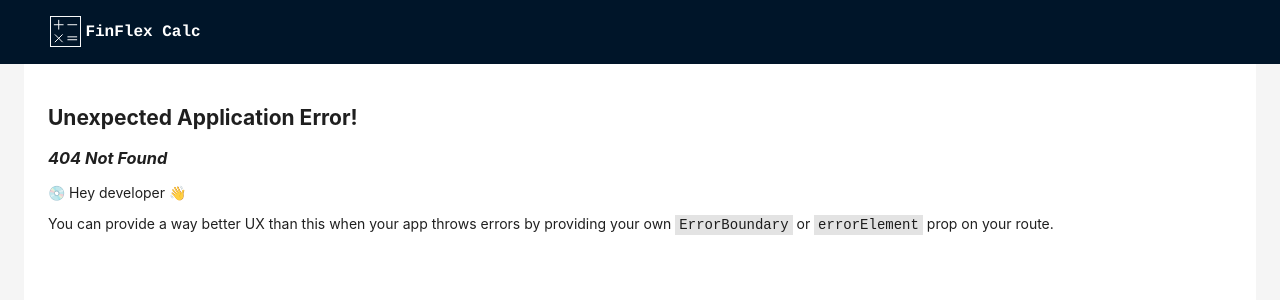
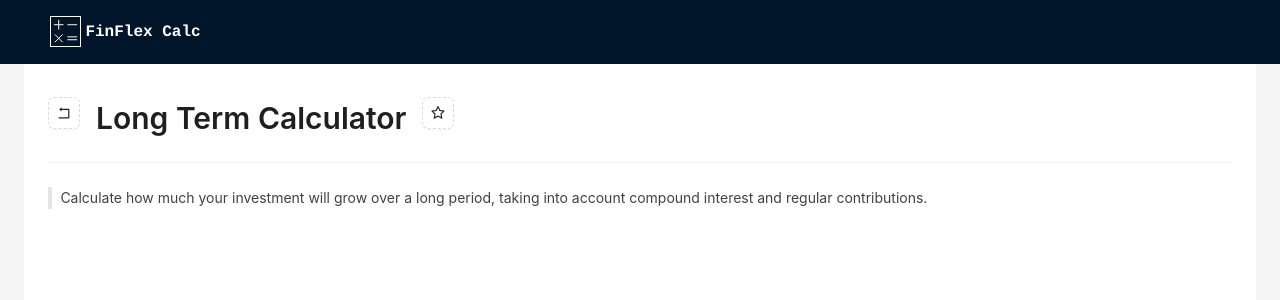
Before and after one commit to MelvinJMani/finflex-calc, a React (Vite) app: page /calculator/long_term in a window 1280 px wide. Before the commit this address had no page. Shown: the top 300 px of the page. Built offline with nearby package versions, Linux system fonts and the light colour scheme.

Commit message:
Calculator page

```diff
--- a/src/App.tsx
+++ b/src/App.tsx
@@ -1,12 +1,18 @@
 import { createBrowserRouter, RouterProvider } from 'react-router-dom';
 import AppLayout from './components/Layout';
 import Home from './views/home';
+import Calculator from './views/calculator';
 
 const router = createBrowserRouter([
   {
     path: '/',
     element: <Home />,
   },
+  {
+    path: '/calculator/:name',
+    element: <Calculator />,
+    caseSensitive: true,
+  }
 ]);
 
 const App: React.FC = () => {
--- a/src/components/CalculatorLink.tsx
+++ b/src/components/CalculatorLink.tsx
@@ -35,8 +35,8 @@ const CalculatorLink: React.FC<CalculatorLinkProps> = ({
   const iconPath = icon ? iconMap[icon] : null;
   return (
     <Col className="gutter-row" span={6}>
-      <a href={link}>
-        <Card hoverable style={{ width: 240, minHeight: 300 }}>
+      <a href={`/calculator/${link}`}>
+        <Card hoverable style={{ width: 280, minHeight: 300 }}>
           <Meta avatar={<Avatar shape="square" size={64} src={iconPath} />} title={title} description={description} />
         </Card>
       </a>
--- a/src/data/list_of_calculators.json
+++ b/src/data/list_of_calculators.json
@@ -1,7 +1,7 @@
 [
   {
     "id": 1,
-    "name": "Long Term Investment",
+    "name": "Long Term",
     "link": "long_term",
     "description": "Calculate how much your investment will grow over a long period, taking into account compound interest and regular contributions.",
     "icon": "long_term"
--- /dev/null
+++ b/src/utils/index.ts
@@ -0,0 +1,40 @@
+import data from '../data/list_of_calculators.json';
+
+const BOOKMARK_KEY = "finflex:favorites";
+
+export const getCalculatorByName = (name: string) => {
+    return data.find(calculator => calculator.link === name);
+}
+
+// Utility functions to manage favorites in localStorage
+export const toggleFavorite = (name: string): boolean => {
+    const favorites = getFavorites();
+
+    if (favorites.includes(name)) {
+        // Remove the name if it's already a favorite
+        const updatedFavorites = favorites.filter(fav => fav !== name);
+        saveFavorites(updatedFavorites);
+        return true;
+    } else {
+        // Add the name if it's not already a favorite
+        favorites.push(name);
+        saveFavorites(favorites);
+        return true;
+    }
+}
+
+export const isFavorite = (name: string): boolean => {
+    const favorites = getFavorites();
+    return favorites.includes(name);
+}
+
+// Helper functions
+
+function getFavorites(): string[] {
+    const storedFavorites = localStorage.getItem(BOOKMARK_KEY);
+    return storedFavorites ? JSON.parse(storedFavorites) : [];
+}
+
+function saveFavorites(favorites: string[]): void {
+    localStorage.setItem(BOOKMARK_KEY, JSON.stringify(favorites));
+}
--- /dev/null
+++ b/src/views/calculator.tsx
@@ -0,0 +1,47 @@
+import { useState } from 'react';
+import { useParams } from 'react-router-dom';
+import { getCalculatorByName, isFavorite, toggleFavorite } from '../utils';
+import { Button, Flex, Divider, Typography, Tooltip } from 'antd';
+import { RollbackOutlined, StarOutlined, StarFilled } from '@ant-design/icons';
+
+const { Title, Paragraph } = Typography;
+
+const boxStyle: React.CSSProperties = {
+  width: '100%',
+  height: 50,
+};
+
+const Calculator: React.FC = () => {
+  const { name = '' } = useParams();
+  const calculator = getCalculatorByName(name);
+  const [favorite, setFavorite] = useState<boolean>(isFavorite(name));
+
+  const handleToggleFavorite = () => {
+    toggleFavorite(name);
+    setFavorite(isFavorite(name));  // Update the state based on the current favorite status
+  };
+
+  return (
+    <>
+      <Flex gap="middle" vertical={false} style={boxStyle} justify="flex-start" align="center">
+        <Tooltip title="Go back" color="#001529">
+          <Button icon={<RollbackOutlined />} type="dashed" href='/'/>
+        </Tooltip>
+        <Title level={2}>{`${calculator?.name} Calculator`}</Title>
+        <Tooltip title={ favorite ? "Remove from favorites" : "Add to favorites"  } color="#001529">
+          <Button
+            icon={favorite ? <StarFilled /> : <StarOutlined />}
+            type="dashed"
+            onClick={handleToggleFavorite}
+          />
+        </Tooltip>
+      </Flex>
+      <Divider />
+      <Paragraph>
+        <blockquote>{calculator?.description ?? ''}</blockquote>
+      </Paragraph>
+    </>
+  );
+};
+
+export default Calculator;
```
